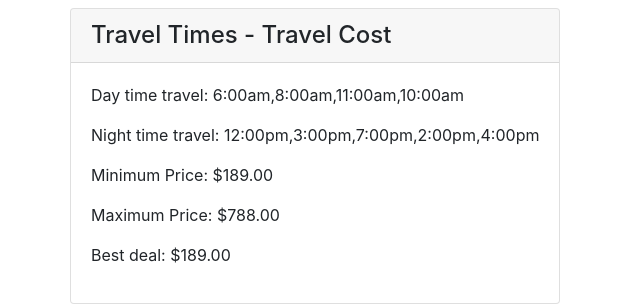
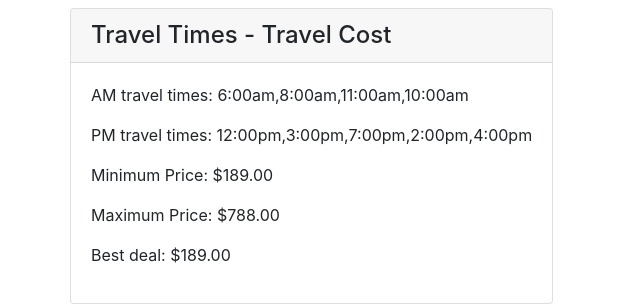
Before and after one commit to Hamberfim/JackingWithJS, a plain HTML site: page Jacking/spreadOperator.html in a window 1280 px wide. Shown: the full height of the page, 0-640 px from the left. Drawn offline with nearby package versions, Linux system fonts and the light colour scheme.

Commit message:
updated txt/title

```diff
--- a/Jacking/spreadOperator.html
+++ b/Jacking/spreadOperator.html
@@ -2,7 +2,7 @@
 <html lang="en">
 
 <head>
-    <title>Title</title>
+    <title>Spread Operator, filter, foreach on an array</title>
     <!-- Required meta tags -->
     <meta charset="utf-8">
     <meta name="viewport" content="width=device-width, initial-scale=1, shrink-to-fit=no">
@@ -64,11 +64,11 @@
 
         console.log('Day times: ' + amTimes);
         let elDayTimes =document.getElementById('dayTimes');
-        elDayTimes.textContent = "Day time travel: " + amTimes;
+        elDayTimes.textContent = "AM travel times: " + amTimes;
 
         console.log('Night times: ' + pmTimes);
         let elNightTimes =document.getElementById('nightTimes');
-        elNightTimes.textContent = "Night time travel: " + pmTimes;
+        elNightTimes.textContent = "PM travel times: " + pmTimes;
 
         // flight prices - find a good deal
         let flightPrices= [189, 200, 278, 470, 420, 349, 566, 370, 788, 205, 228, 222];
@@ -107,8 +107,6 @@
         }
 
         flightPrices.forEach(findGoodDeal);
-
-
     </script>
 
 
```
